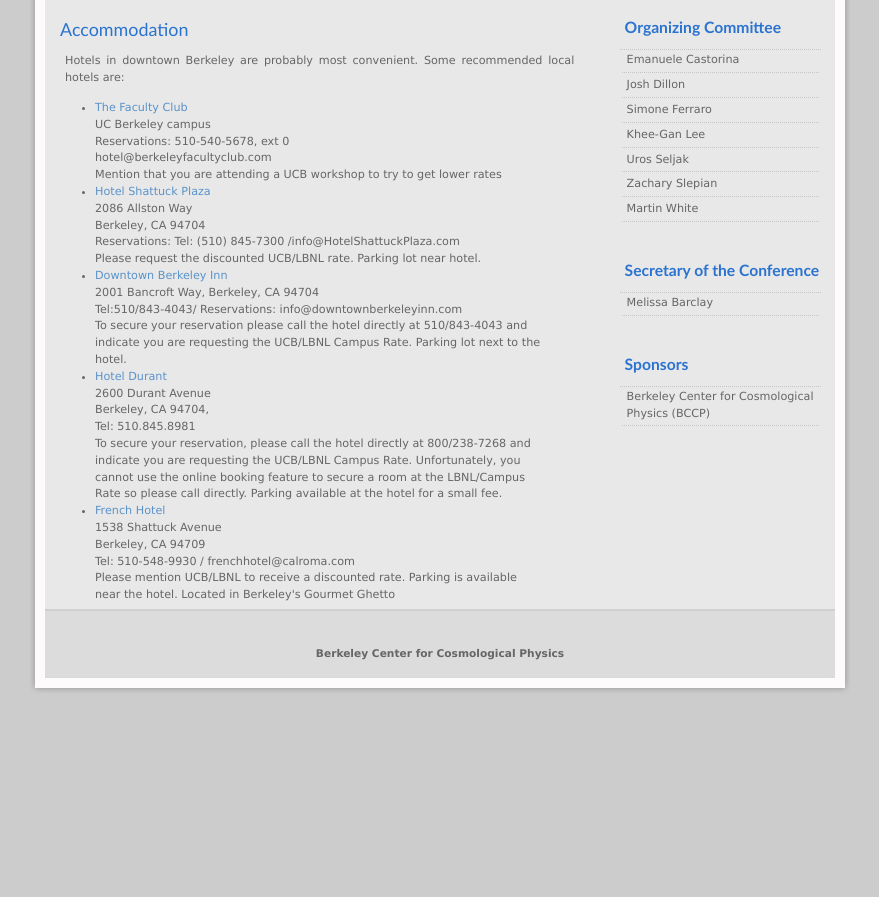
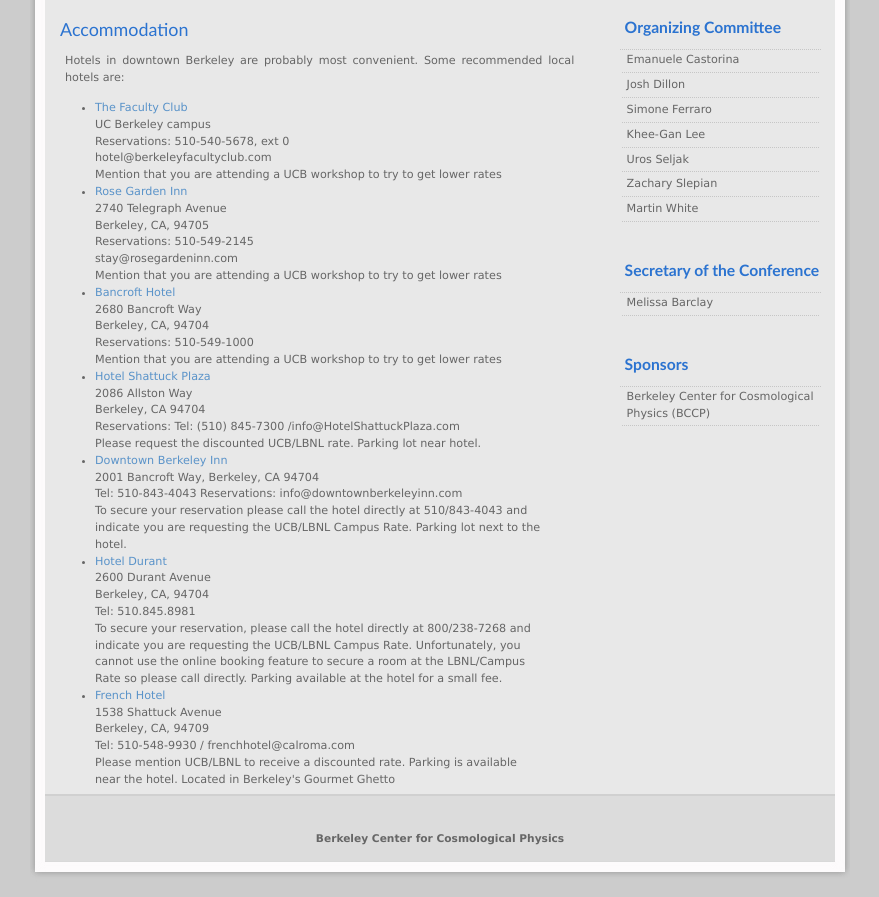
Before and after one commit to ecastorina/website-2017-neutral-hydrogen, a plain HTML site: page venue.html in a window 1280 px wide. Shown: the part 565-1462 px from the top of the page, without its empty margins (200-1079 px from the left). Before the commit the page ends 1278 px from the top, so only its background shows below. Drawn offline with Linux system fonts and the light colour scheme.

Commit message:
added to hotel list

```diff
--- a/venue.html
+++ b/venue.html
@@ -113,6 +113,35 @@ hotel@berkeleyfacultyclub.com
 <br>
 Mention that you are attending a UCB workshop to try to get lower rates
 </li>
+
+
+<li>
+<a href="http://www.rosegardeninn.com/">Rose Garden Inn</a>
+<br>
+2740 Telegraph Avenue
+<br>
+Berkeley, CA, 94705
+<br>
+Reservations: 510-549-2145
+<br>
+stay@rosegardeninn.com
+<br>
+Mention that you are attending a UCB workshop to try to get lower rates
+</li>
+
+<li>
+<a href="http://bancrofthotel.com/">Bancroft Hotel</a>
+<br>
+2680 Bancroft Way
+<br>
+Berkeley, CA, 94704
+<br>
+Reservations: 510-549-1000
+<br>
+Mention that you are attending a UCB workshop to try to get lower rates
+</li>
+
+
 <li>
 <a href="http://www.hotelshattuckplaza.com">Hotel Shattuck Plaza</a>
 <br>
@@ -129,7 +158,7 @@ Please request the discounted UCB/LBNL rate. Parking lot near hotel.
 <br>
 2001 Bancroft Way, Berkeley, CA 94704
 <br>
-Tel:510/843-4043/ Reservations: info@downtownberkeleyinn.com
+Tel: 510-843-4043  Reservations: info@downtownberkeleyinn.com
 <br>
 To secure your reservation please call the hotel directly at
 510/843-4043 and indicate you are requesting the UCB/LBNL Campus Rate.
@@ -140,7 +169,7 @@ Parking lot next to the hotel.
 <br>
 2600 Durant Avenue
 <br>
-Berkeley, CA 94704,
+Berkeley, CA, 94704
 <br>
 Tel: 510.845.8981
 <br>
@@ -155,7 +184,7 @@ available at the hotel for a small fee.
 <br>
 1538 Shattuck Avenue
 <br>
-Berkeley, CA 94709
+Berkeley, CA, 94709
 <br>
 Tel: 510-548-9930 / frenchhotel@calroma.com
 <br>
```
